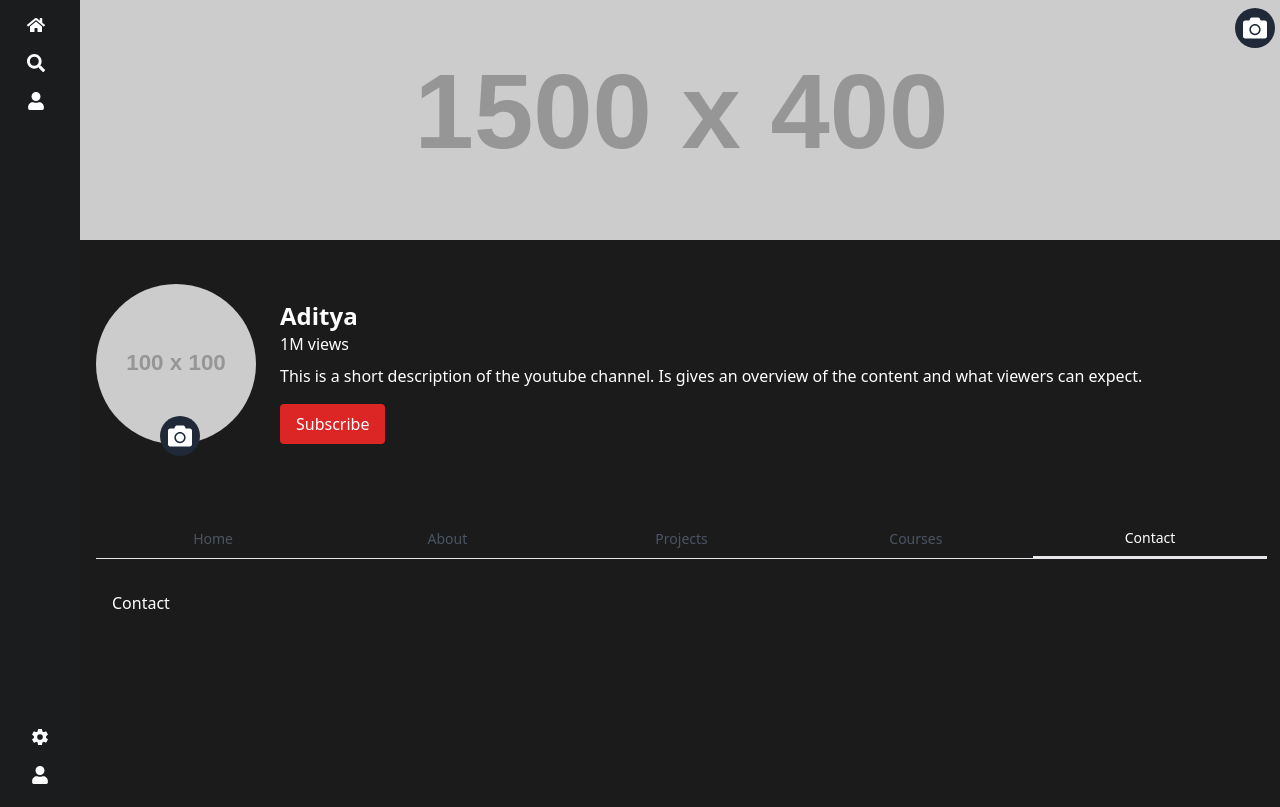
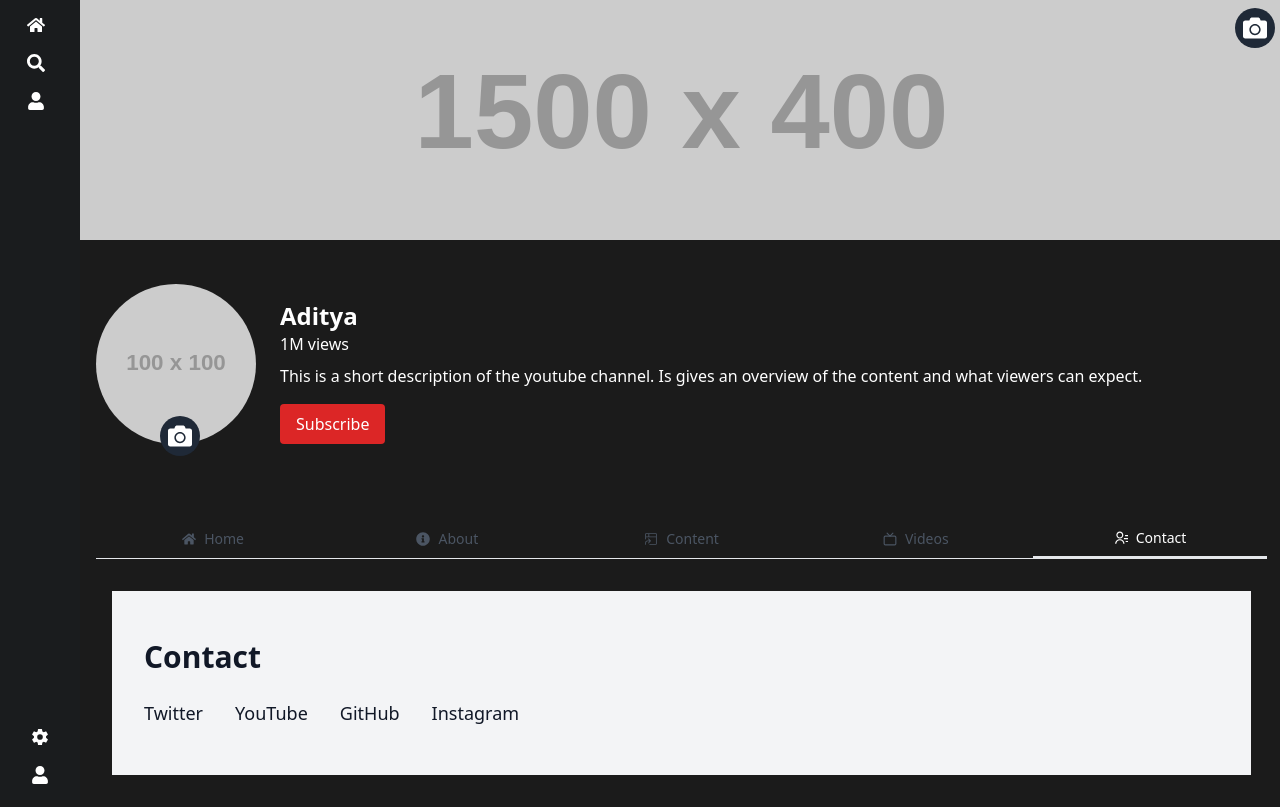
Before and after one commit to aditya-dolas-dev/Clone-Youtube-page, a React (Vite) app: page / in a window 1280 px wide. Both pictures are taken after a click on the button "Contact". Built offline with nearby package versions, Linux system fonts and the light colour scheme.

Commit message:
updated contact and Tabs

```diff
--- a/src/components/Contact.tsx
+++ b/src/components/Contact.tsx
@@ -1,7 +1,49 @@
+import { FaTwitter,FaYoutube,FaInstagram,FaGithub } from "react-icons/fa";
+const Contact = () => {
 
-const Contact = () => {
+  const links = [
+    {
+      href: "https://twitter.com/@adityadolas99",
+      label: "Twitter",
+      icon: <FaTwitter className="h-6 w-6 text-blue-500" />,
+    },
+    {
+      href: "https://youtube.com/@adityadolas218",
+      label: "YouTube",
+      icon: <FaYoutube className="h-6 w-6 text-red-600" />,
+    },
+    {
+      href: "https://github.com/aditya-dolas-dev",
+      label: "GitHub",
+      icon: <FaGithub className="h-6 w-6 text-gray-900" />,
+    },
+    {
+      href: "https://instagram.com/a_aa__08",
+      label: "Instagram",
+      icon: <FaInstagram className="h-6 w-6 text-pink-500" />,
+    },
+  ];
   return (
-    <div>Contact</div>
+    <section className="bg-gray-100 py-12 px-4 sm:px-6 lg:px-8">
+
+      <h2 className="text-3xl font-extrabold text-gray-900 mb-6">Contact</h2>
+
+      <div className="flex items-center">
+       {links.map((link)=>(
+        <a
+        key={link.label}
+        href={link.href}
+        target="_blank"
+        rel="noopener noreferrer"
+        className="flex items-center space-x-2 text-gray-900 hover:text-gray-600 mr-[2rem]"
+        >
+        <span className="text-lg">{link.label}</span>
+        </a>
+       ))}
+
+      </div>
+
+    </section>
   )
 }
 
--- a/src/components/Tabs.tsx
+++ b/src/components/Tabs.tsx
@@ -1,6 +1,8 @@
-import { FaHome,FaInfoCircle, FaPhone} from "react-icons/fa"
+import { FaHome,FaInfoCircle} from "react-icons/fa"
+import { FiTv } from "react-icons/fi";
+import { RiContactsLine } from "react-icons/ri";
 import { GoProjectSymlink } from "react-icons/go"
-import { SiCoursera } from "react-icons/si"
+
 import About from "./About"
 import Contact from "./Contact"
 import { useState } from "react"
@@ -19,6 +21,7 @@ import Card from "./Card"
              title="Amazing Card"
              description="This is a cool-looking card componnet using react and tailwind css"
              image="https://via.placeholder.com/400x300"
+             link=""
             />
           ))}
         </div>
@@ -31,9 +34,9 @@ import Card from "./Card"
       content: <About />,
     },
     {
-      id: "projects",
+      id: "content",
       icon: <GoProjectSymlink />,
-      label: "Projects",
+      label: "Content",
       content: (
         <div className="flex flex-wrap">
           {Array.from({ length: 6 }).map((_, index) => (
@@ -42,15 +45,16 @@ import Card from "./Card"
               title="Amazing Card"
               description="This is a cool-looking card component using React and Tailwind CSS."
               image="https://via.placeholder.com/400x300"
+              link=""
             />
           ))}
         </div>
       ),
     },
     {
-      id: "courses",
-      icon: <SiCoursera />,
-      label: "Courses",
+      id: "videos",
+      icon: <FiTv />,
+      label: "Videos",
       content: (
         <div className="flex flex-wrap">
           {Array.from({ length: 6 }).map((_, index) => (
@@ -59,6 +63,7 @@ import Card from "./Card"
               title="Amazing Card"
               description="This is a cool-looking card component using React and Tailwind CSS."
               image="https://via.placeholder.com/400x300"
+              link=""
             />
           ))}
         </div>
@@ -66,14 +71,14 @@ import Card from "./Card"
     },
     {
       id: "contact",
-      icon: <FaPhone />,
+      icon: <RiContactsLine/>,
       label: "Contact",
       content: <Contact/>,
     },
   ]
 
 const Tabs = () => {
-  const [activeTab,setActiveTab] = useState([0].id);
+  const [activeTab,setActiveTab] = useState(tabs[0].id);
   return (
     <div className="p-4 mt-[3rem]">
     <div className=" flex border-b border-gray-200">
@@ -81,7 +86,7 @@ const Tabs = () => {
         <button key={tab.id} className={`flex-1 text-center py-2 px-4 font-medium text-sm ${activeTab===tab.id? 'border-b-2' : 'text-gray-600'}`} onClick={()=>setActiveTab(tab.id)}>
 
           <div className="flex items-center justify-center space-x-2">
-            {tabs.icon  }
+            {tab.icon  }
             <span>{tab.label}</span>
           </div>
 
```
